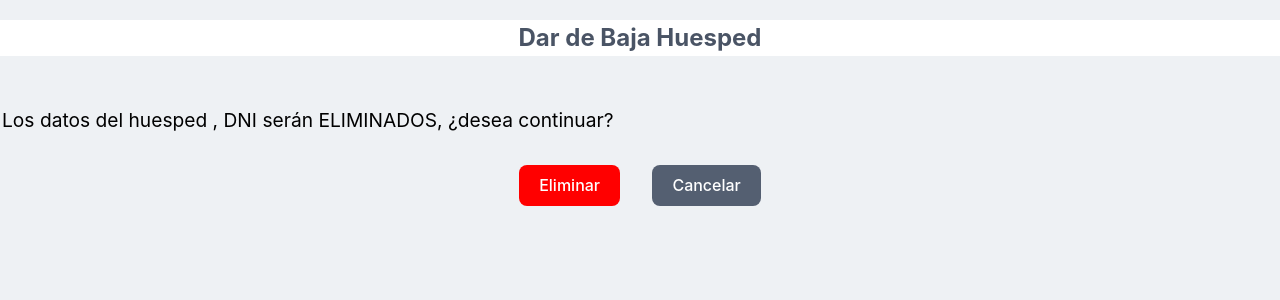
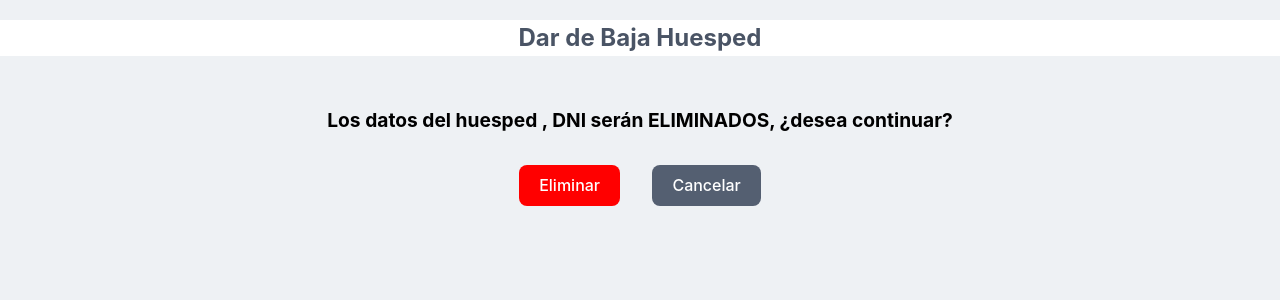
Before and after one commit to lumaglia/TP-DESO, a Next.js app in the folder frontend/: page /Huesped/Baja in a window 1280 px wide. Shown: the top 300 px of the page. Built offline with nearby package versions, Linux system fonts and the light colour scheme.

Commit message:
feat(frontend): Acomodo del front (estetico) del CU10 y CU11

```diff
--- a/frontend/app/Estadia/Alta/page.tsx
+++ b/frontend/app/Estadia/Alta/page.tsx
@@ -181,7 +181,6 @@ export default function BuscarHuesped() {
                     <BuscarHabitacion tipo={tiposTablaHabitacion.CU15} seleccionadas={seleccionadas}
                                       setSeleccionadas={setSeleccionadas} onNext={onNext}/>
                 </>)
-                //USAR AlertaReserva SI SELECCION ES SOBRE UNA O MAS RESERVAS Y EN DATA PASARLE TODAS LAS RESERVAS
                 : pantalla == EstadoPantalla.Huesped ? (
                     <>
                         <h3 style={{textAlign:'center'}}>Ingrese datos en los campos por los que desea filtrar</h3>
--- a/frontend/app/Huesped/Baja/page.tsx
+++ b/frontend/app/Huesped/Baja/page.tsx
@@ -2,16 +2,16 @@
 import { AlertaCancelar } from '../../Alertas.tsx'
 import Encabezado from '../../Encabezado';
 import '../Alta/AltaHuesped.css'
-import { useState } from 'react'
 import { useSearchParams, useRouter } from 'next/navigation';
+import { useState, useEffect } from 'react'
 
 export default function BajaHuesped() {
     const router = useRouter();
     const searchParams = useSearchParams();
-    const tipoDoc = searchParams.get('tipo');
-    const nroDoc = searchParams.get('nro');
-    const nombre = searchParams.get('nombre');
-    const apellido = searchParams.get('apellido');
+    const tipoDoc = searchParams.get('tipo')|| '';
+    const nroDoc = searchParams.get('nro')|| '';
+    const nombre = searchParams.get('nombre')|| '';
+    const apellido = searchParams.get('apellido')|| '';
 
     const [openAlertaCancelar, setOpenAlertaCancelar] = useState(false);
     const [controlador, setControlador] = useState('1');
@@ -42,15 +42,24 @@ export default function BajaHuesped() {
         }
     };
 
+    useEffect(() => {
+        if (controlador === '0' || controlador === '2') {
+            const handleKeyPress = () => {
+                router.push('/');
+            };
+            window.addEventListener('keydown', handleKeyPress);
+            return () => window.removeEventListener('keydown', handleKeyPress);
+        }
+    }, [controlador, router]);
+
     if(controlador === '1') {
         return (
             <>
                 <Encabezado titulo='Dar de Baja Huesped'/>
                 <div style={{textAlign: 'center', marginTop: '50px'}}>
-                    <p style={{fontSize: '1.2rem'}}>
-                        Los datos del huesped <strong>{nombre} {apellido}</strong>,
-                        DNI <strong>{nroDoc}</strong> serán ELIMINADOS, ¿desea continuar?
-                    </p>
+                    <h3 style={{fontSize: '1.2rem'}}>
+                        Los datos del huesped {nombre} {apellido}, DNI {nroDoc} serán ELIMINADOS, ¿desea continuar?
+                    </h3>
 
                     <div style={{marginTop: '30px'}}>
 
@@ -74,12 +83,9 @@ export default function BajaHuesped() {
             <>
                 <Encabezado titulo='Dar de Baja Huesped'/>
                 <div style={{textAlign: 'center', marginTop: '50px'}}>
-                    <p>Los datos del huesped <strong>{nombre} {apellido}</strong> han sido eliminados del sistema.</p>
-                    <p style={{marginTop: '20px', color: 'gray'}}>Presione cualquier tecla para continuar</p>
+                    <h3>Los datos del huesped {nombre} {apellido} {tipoDoc} {nroDoc} han sido eliminados del sistema.</h3>
+                    <p style={{textAlign: 'center', marginTop: '20px', color: 'gray'}}>Presione cualquier tecla para continuar</p>
 
-                    <button className='Button' style={{marginTop:'20px'}} onClick={() => router.push('/')}>
-                        Volver al Inicio
-                    </button>
                 </div>
             </>
         );
@@ -91,14 +97,10 @@ export default function BajaHuesped() {
                 <Encabezado titulo='Dar de Baja Huesped'/>
                 <div style={{textAlign: 'center', marginTop: '50px', color: 'red'}}>
 
-                    <p style={{fontWeight: 'bold', fontSize: '1.2rem'}}>
-                        Error: El huesped {nombre} {apellido}, {tipoDoc} {nroDoc}
-                        no puede ser eliminado pues se ha alojado en el hotel en alguna oportunidad.
+                    <p style={{textAlign: 'center', fontWeight: 'bold', fontSize: '1.2rem'}}>
+                        Error: El huesped {nombre} {apellido}, {tipoDoc} {nroDoc} no puede ser eliminado pues se ha alojado en el hotel en alguna oportunidad.
                     </p>
-
-                    <button className='Button' style={{marginTop:'30px'}} onClick={() => router.back()}>
-                        Volver
-                    </button>
+                    <p style={{textAlign: 'center', marginTop: '20px', color: 'gray'}}>Presione cualquier tecla para continuar</p>
                 </div>
             </>
         );
```
Also changed, not shown: frontend/app/Huesped/Modificar/page.tsx (+18 -14 lines).
